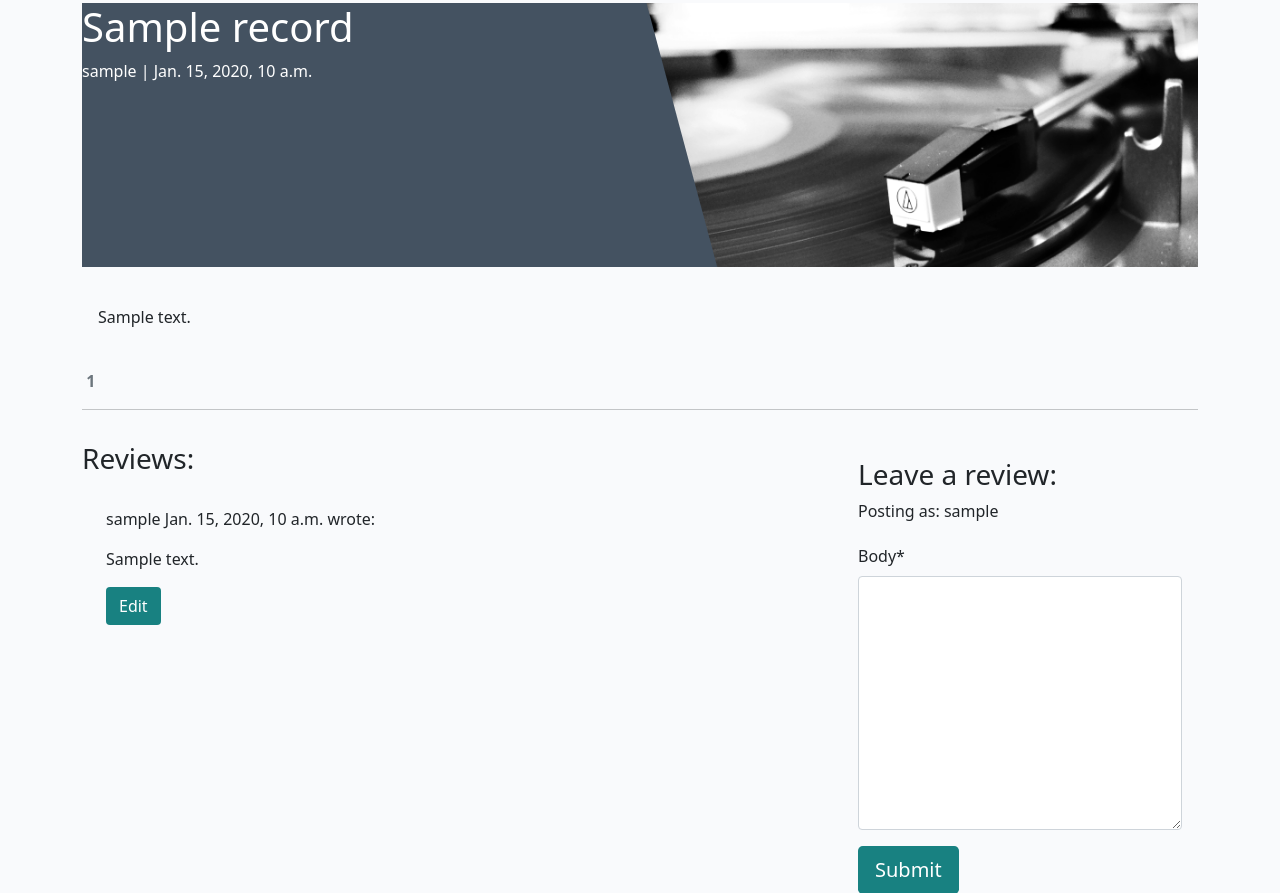
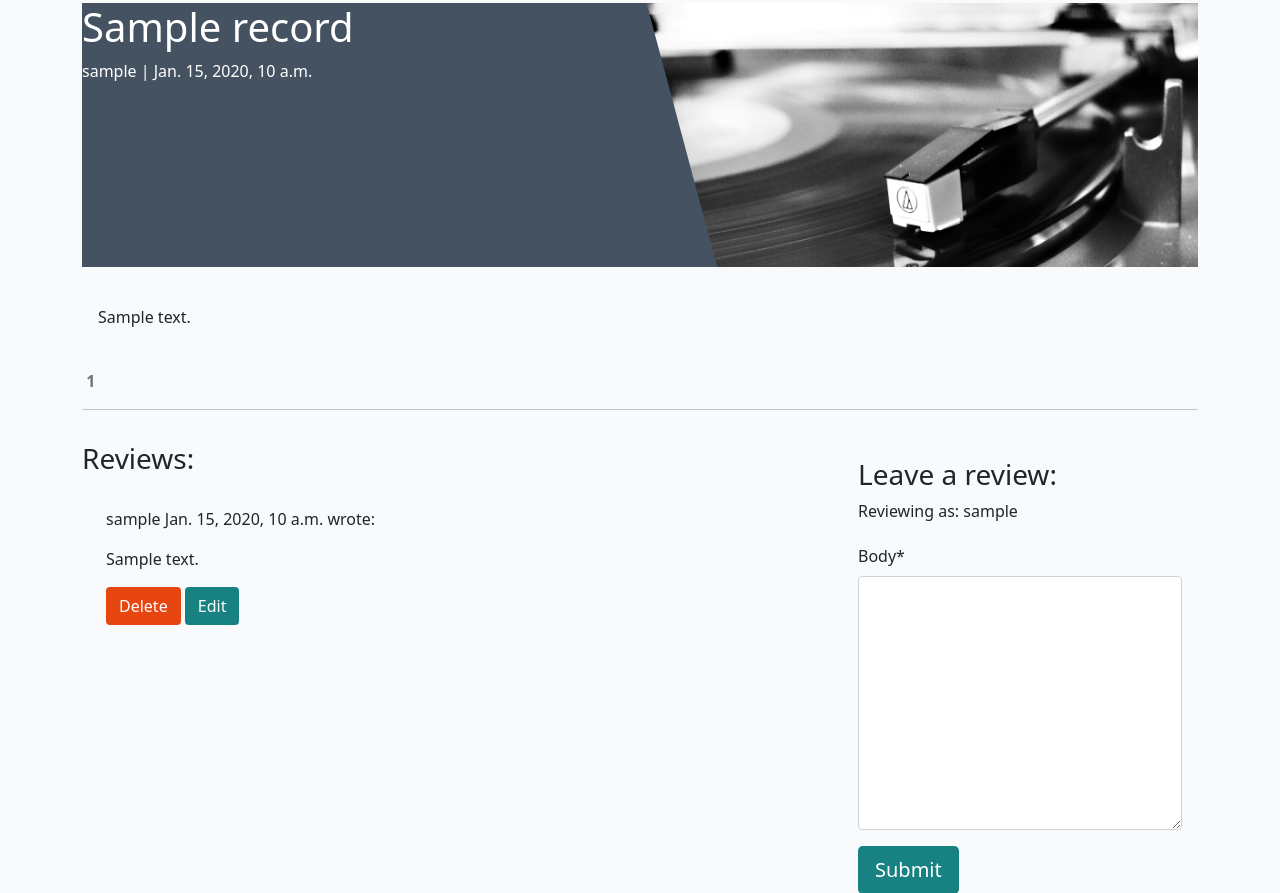
Before and after one commit to Dee-Des/record_reviews, a Django app: page /1/ in a window 1280 px wide. Shown: the part 123-1016 px from the top of the page. Run offline with Django 4.2, Linux system fonts and the light colour scheme; a user stored in the database is signed in; tables that the repository leaves empty hold one stand-in row (values such as "Sample post"); some libraries are stand-ins or nearby versions.

Commit message:
add functionality to delete a review on a record

```diff
--- a/record/templates/record/record_detail.html
+++ b/record/templates/record/record_detail.html
@@ -67,6 +67,7 @@
           </p>
           {% endif %}
           {% if user.is_authenticated and review.author == user %}
+          <button class="btn btn-delete" review_id="{{ review.id }}">Delete</button>
           <button class="btn btn-edit" review_id="{{ review.id }}">Edit</button>
           {% endif %}
         </div>
@@ -79,7 +80,7 @@
       <div class="card-body">
         {% if user.is_authenticated %}
         <h3>Leave a review:</h3>
-        <p>Posting as: {{ user.username }}</p>
+        <p>Reviewing as: {{ user.username }}</p>
         <form id="reviewForm" method="post" style="margin-top: 1.3em;">
           {{ review_form | crispy }}
           {% csrf_token %}
@@ -91,9 +92,31 @@
       </div>
     </div>
   </div>
+</div>
 
-  {% endblock content %}
+<!-- Delete confirmation modal -->
+<div class="modal fade" id="deleteModal" tabindex="-1" aria-labelledby="deleteModalLabel" aria-hidden="true">
+  <div class="modal-dialog">
+    <div class="modal-content">
+      <div class="modal-header">
+        <h5 class="modal-title" id="deleteModalLabel">Delete review?</h5>
+        <button type="button" class="btn-close" data-bs-dismiss="modal" aria-label="Close"></button>
+      </div>
+      <div class="modal-body">
+        Are you sure you want to delete your review?
+        This action cannot be undone.
+      </div>
+      <div class="modal-footer">
+        <button type="button" class="btn btn-secondary" data-bs-dismiss="modal">Close</button>
+        <a id="deleteConfirm" href="#" class="btn
+          btn-danger">Delete</a>
+      </div>
+    </div>
+  </div>
+</div>
 
-  {% block extras %}
-  <script src="{% static 'js/reviews.js' %}"></script>
-  {% endblock %}
+{% endblock content %}
+
+{% block extras %}
+<script src="{% static 'js/reviews.js' %}"></script>
+{% endblock %}
--- a/record/urls.py
+++ b/record/urls.py
@@ -3,9 +3,8 @@ from django.urls import path
 
 urlpatterns = [
     path("", views.RecordList.as_view(), name='home'),
-    # path('<slug:slug>/', views.record_detail, name='record_detail'),
-   # path('<int:record_id>/', views.record_detail, name='record_detail'),
     path("<int:id>/", views.record_detail, name="record_detail"),
     path("<int:id>/edit_review/<int:review_id>", views.review_edit, name='review_edit'),
+    path("<int:id>/delete_review/<int:review_id>", views.review_delete, name='review_delete'),
 
     ]
--- a/record/views.py
+++ b/record/views.py
@@ -101,3 +101,20 @@ def review_edit(request, id, review_id):
                 messages.add_message(request, messages.ERROR, 'Error updating review!')
 
     return HttpResponseRedirect(reverse('record_detail', args=[id]))
+
+
+def review_delete(request, id, review_id):
+    """
+    view to delete review
+    """
+    queryset = Record.objects.filter(status=1)
+    record = get_object_or_404(queryset, id=id)
+    review = get_object_or_404(Review, pk=review_id)
+
+    if review.author == request.user:
+        review.delete()
+        messages.add_message(request, messages.SUCCESS, 'Review deleted!')
+    else:
+        messages.add_message(request, messages.ERROR, 'You can only delete your own reviews!')
+
+    return HttpResponseRedirect(reverse('record_detail', args=[id]))
--- a/record_reviews/settings.py
+++ b/record_reviews/settings.py
@@ -27,7 +27,7 @@ TEMPLATES_DIR = os.path.join(BASE_DIR, 'templates')
 SECRET_KEY = os.environ.get("SECRET_KEY")
 
 # SECURITY WARNING: don't run with debug turned on in production!
-DEBUG = False
+DEBUG = True
 
 ALLOWED_HOSTS = ['127.0.0.1','.herokuapp.com']
 
--- a/static/js/reviews.js
+++ b/static/js/reviews.js
@@ -2,6 +2,9 @@ const editButtons = document.getElementsByClassName("btn-edit");
 const reviewText = document.getElementById("id_body");
 const reviewForm = document.getElementById("reviewForm");
 const submitButton = document.getElementById("submitButton");
+const deleteModal = new bootstrap.Modal(document.getElementById("deleteModal"));
+const deleteButtons = document.getElementsByClassName("btn-delete");
+const deleteConfirm = document.getElementById("deleteConfirm");
 
 /**
 * Initializes edit functionality for the provided edit buttons.
@@ -22,3 +25,21 @@ for (let button of editButtons) {
     reviewForm.setAttribute("action", `edit_review/${reviewId}`);
   });
 }
+
+/**
+* Initializes deletion functionality for the provided delete buttons.
+*
+* For each button in the `deleteButtons` collection:
+* - Retrieves the associated review's ID upon click.
+* - Updates the `deleteConfirm` link's href to point to the
+* deletion endpoint for the specific review.
+* - Displays a confirmation modal (`deleteModal`) to prompt
+* the user for confirmation before deletion.
+*/
+for (let button of deleteButtons) {
+  button.addEventListener("click", (e) => {
+    let reviewId = e.target.getAttribute("review_id");
+    deleteConfirm.href = `delete_review/${reviewId}`;
+    deleteModal.show();
+  });
+}
```
